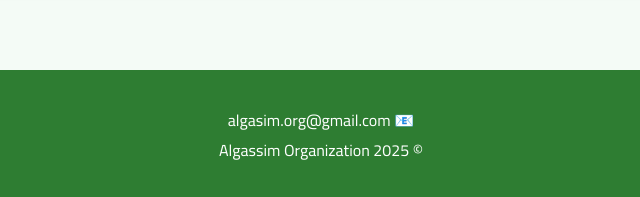
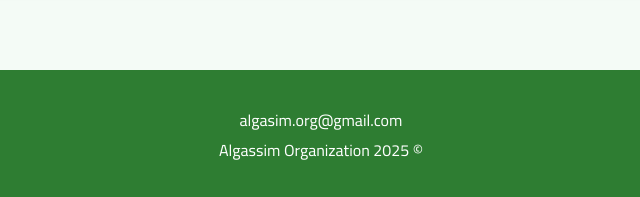
Before and after one commit to humabd22-bit/algassim-org, a plain HTML site: page index.html in a window 1280 px wide. Shown: the part 5655-5852 px from the top of the page, 319-959 px from the left. Drawn offline with Linux system fonts and the light colour scheme.

Commit message:
Fix HTML encoding issues in index.html

```diff
--- a/index.html
+++ b/index.html
@@ -249,7 +249,7 @@ footer{
 </section>
 
 <footer>
-📧 algasim.org@gmail.com
+  algasim.org@gmail.com
 <br>© 2025 Algassim Organization
 </footer>
 
```
